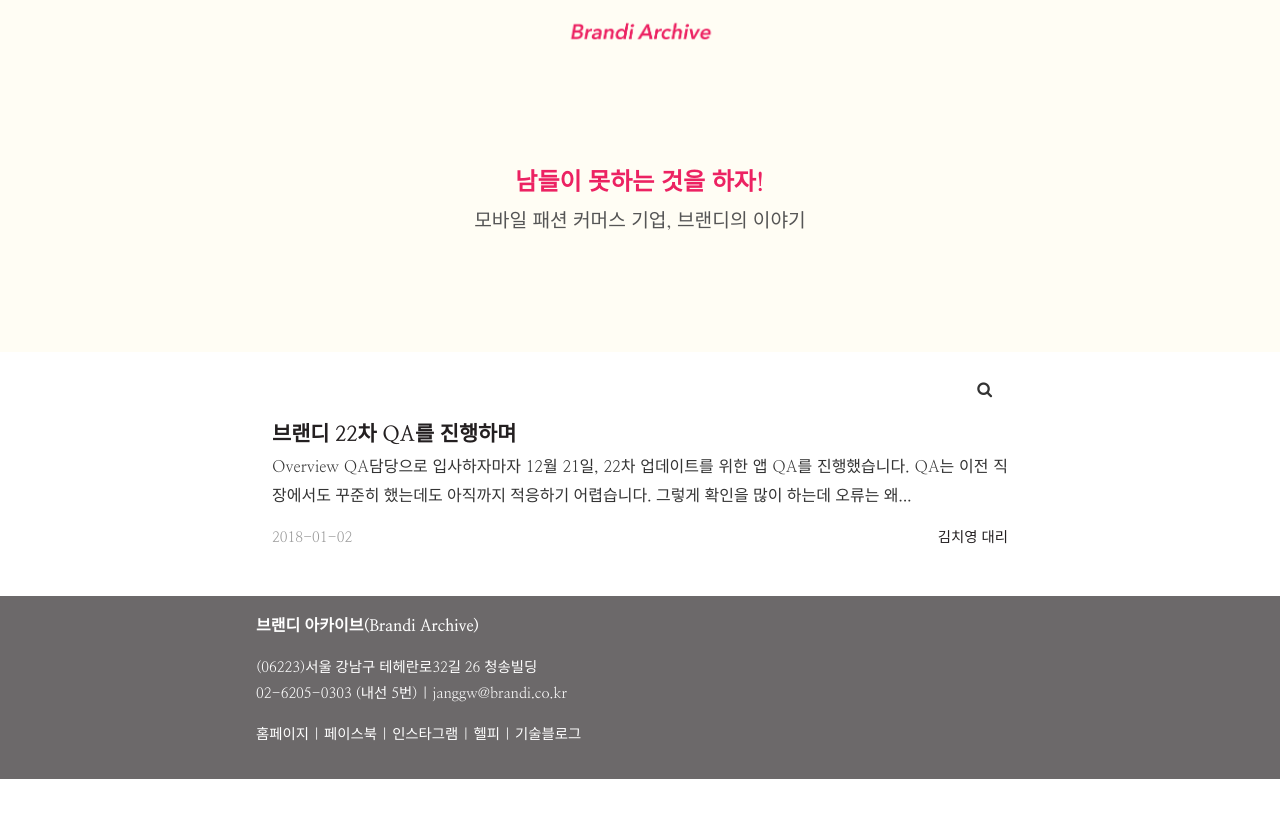
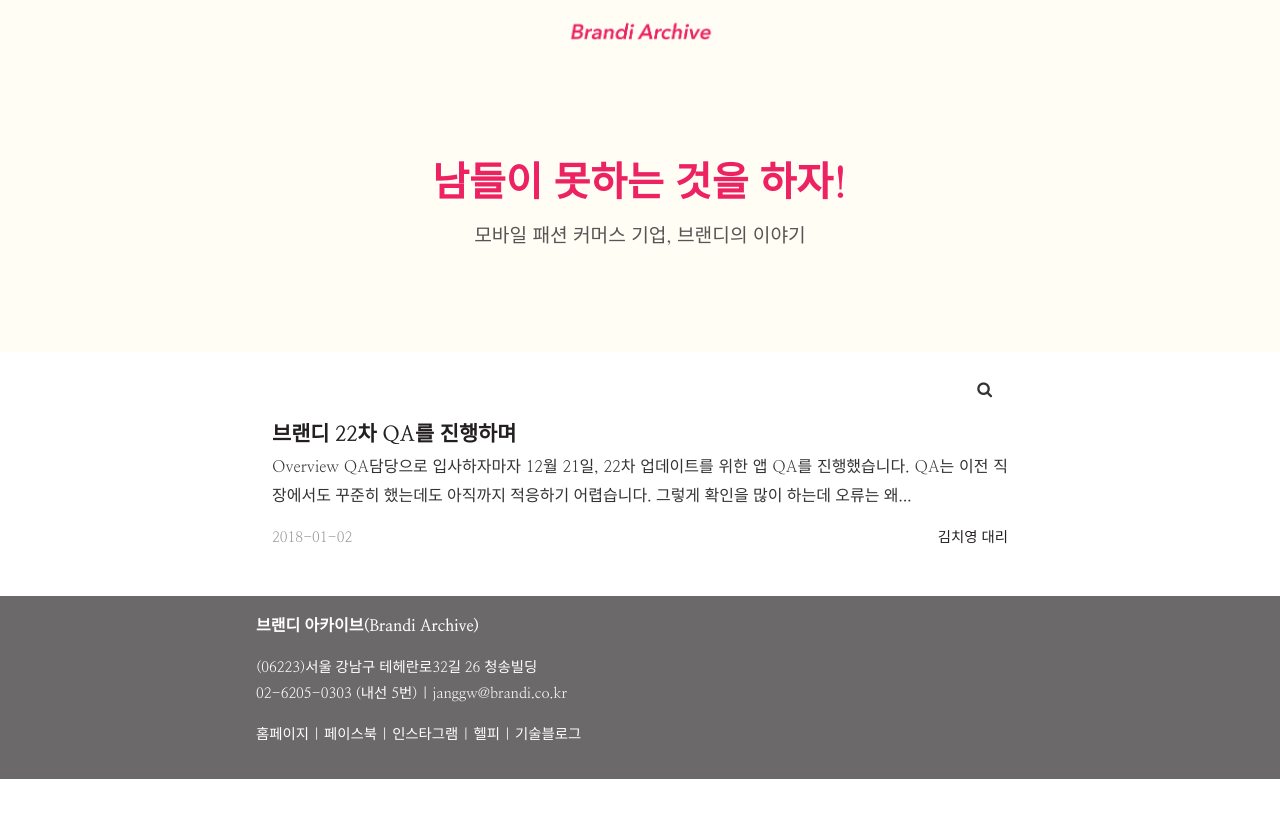
Before and after one commit to brandiarchive/brandiarchive.github.com, a Jekyll site: the page built from index.html, in a window 1280 px wide. Shown: the top 818 px of the page. Built offline with Jekyll 4.4.1, drawn with Linux system fonts in a browser that asks for light colours; nearby versions of some CDN libraries; the list of posts is cut into pages by our own code.

Commit message:
메인 타이틀 반응형으로 변경

```diff
--- a/_sass/_layout.scss
+++ b/_sass/_layout.scss
@@ -160,7 +160,7 @@
 }
 
 h1 {
-	font-size: 1.5em !important;
+	font-size: 2.5em !important;
 	margin: 0;
 }
 h2, h3 {
@@ -755,8 +755,20 @@
 }
 
 @media screen and (max-width: 768px) {
-	.page-content .post iframe{
-		height: auto;
+    h1 {
+    	font-size: 1.5em !important;
+    }
+    /*
+    *	Body
+    */
+    .page-content {
+    	.site-header-container {
+    		.site-header{
+    			.subtitle {
+    				font-size: 0.9em;
+    			}
+    		}
+    	}
 	}
 	#results-container {
 		width: 100% !important;
```
